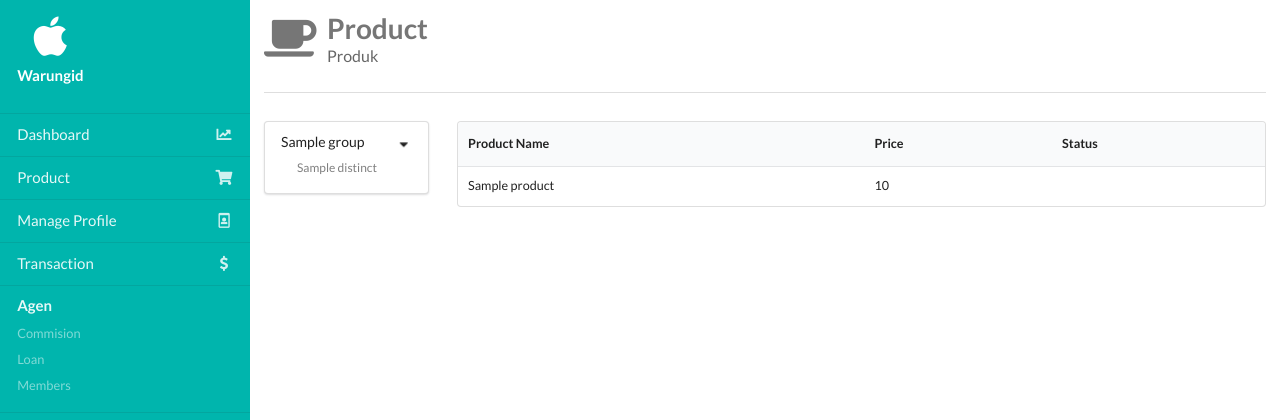
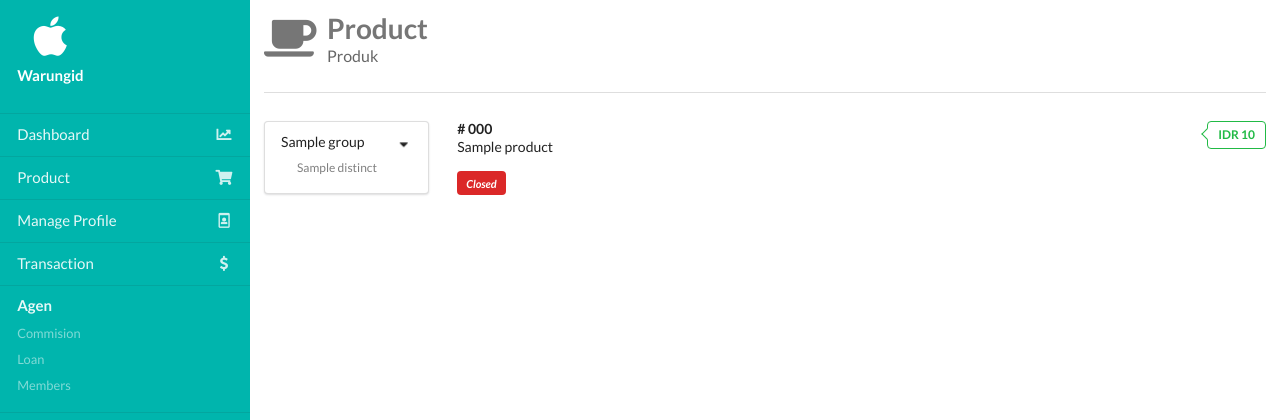
Before and after one commit to cursecan/ppob_multipay_v2, a Django app: template templates/dashboard/pg-product.html in a window 1280 px wide. Shown: the top 420 px of the page. Run offline with Django 3.2, Linux system fonts and the light colour scheme; the template is opened without the code that fills it: most values are stand-ins (such as "Sample title", 1, 10 or a date in 2020).

Commit message:
Product dashboard

```diff
--- a/templates/dashboard/pg-product.html
+++ b/templates/dashboard/pg-product.html
@@ -45,24 +45,32 @@
 
             </div>
             <div class="thirteen wide column">
-                <table id="table-id" class="ui small table">
-                    <thead>
-                        <tr>
-                            <th>Product Name</th>
-                            <th>Price</th>
-                            <th>Status</th>
-                        </tr>
-                    </thead>
-                    <tbody>
-                        {% for i in product_list %}
-                        <tr>
-                            <td>{{ i.product_name }}</td>
-                            <td>{{ i.price|intcomma }}</td>
-                            <td>{{ i.is_active }}</td>
-                        </tr>
-                        {% endfor %}
-                    </tbody>
-                </table>
+                <div id="table-id" class="ui very relaxed divided list">
+                    {% for i in product_list %}
+                    <div class="item">
+                        <div class="right floated content">
+                            <div class="ui left pointing basic green label">
+                                {% if i.price == 0 %}
+                                    Depend Inquery
+                                {% else %}
+                                    IDR {{ i.price|intcomma }}
+                                {% endif %}
+                            </div>
+                        </div>
+                        <div class="content">
+                            <div class="header">
+                                # {{ i.code }}
+                            </div>
+                            <p>
+                                {{ i.product_name }}
+                            </p>
+                            <div class="meta">
+                                <i class="ui small {% if i.is_active %} green {% else %} red {% endif %} label">{% if i.is_active %} Active {% else %} Closed {% endif %}</i>
+                            </div>
+                        </div>
+                    </div>
+                    {% endfor %}
+                </div>
             </div>
         </div>
     </div>
```
